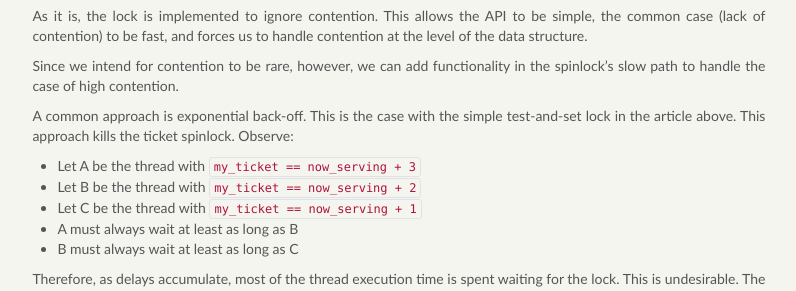
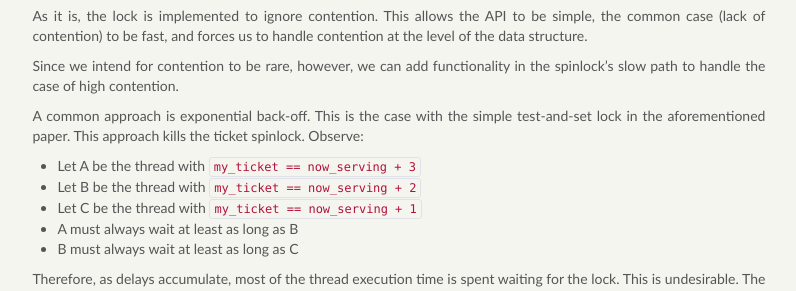
Before and after one commit to mfukar/mfukar.github.com, a Jekyll site: the page built from _posts/2016-05-21-ticketspinlock.md, in a window 1280 px wide and 900 px high, scrolled down 1973 px. Shown: the part 153-444 px from the top of the window, without its empty margins (77-873 px from the left). Built offline with Jekyll 4.4.1, drawn with Linux system fonts in a browser that asks for light colours; some web fonts are replaced; comment, search, counter and statistics services are not loaded.

Commit message:
It's not an article

```diff
--- a/_posts/2016-05-21-ticketspinlock.md
+++ b/_posts/2016-05-21-ticketspinlock.md
@@ -129,7 +129,7 @@ Since we intend for contention to be rare, however, we can add functionality in
 spinlock's slow path to handle the case of high contention.
 
 A common approach is exponential back-off. This is the case with the simple test-and-set
-lock in the article above. This approach kills the ticket spinlock. Observe:
+lock in the aforementioned paper. This approach kills the ticket spinlock. Observe:
 
 * Let A be the thread with `my_ticket == now_serving + 3`
 * Let B be the thread with `my_ticket == now_serving + 2`
```
